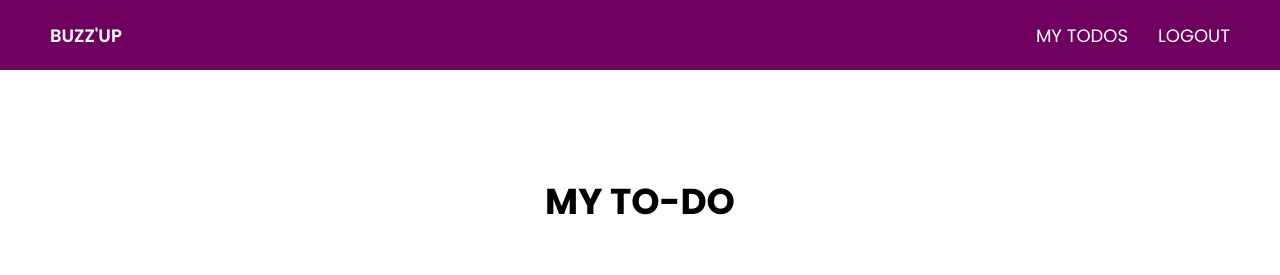
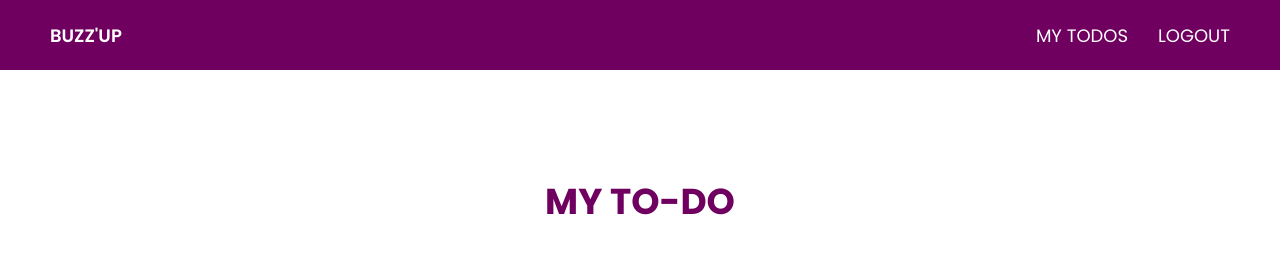
Before and after one commit to arasolonjatovo/buzz_up, a React (Create React App) app: page /todo/1 in a window 1280 px wide. Shown: the top 275 px of the page. Built offline with nearby package versions, Linux system fonts and the light colour scheme; no server answers; the database is empty.

Commit message:
fix scss

```diff
--- a/src/routes/Tasks/Tasks.scss
+++ b/src/routes/Tasks/Tasks.scss
@@ -1,3 +1,5 @@
+@import '../../style/variables';
+
 .todo {
   max-width: 1250px;
   margin: 3rem auto 0 auto;
@@ -5,7 +7,7 @@
   text-align: center;
 
   h1 {
-    color: var(--primaryColor);
+    color: $primaryColor;
     margin-bottom: 3rem;
   }
 
--- a/src/routes/Todos/Todos.scss
+++ b/src/routes/Todos/Todos.scss
@@ -1,3 +1,5 @@
+@import '../../style/variables';
+
 .todos_header {
   text-align: center;
   max-width: 1250px;
@@ -6,7 +8,7 @@
 
   .todos__title {
     margin: 2% 0;
-    color: var(--primaryColor);
+    color: $primaryColor;
   }
 }
 
```
